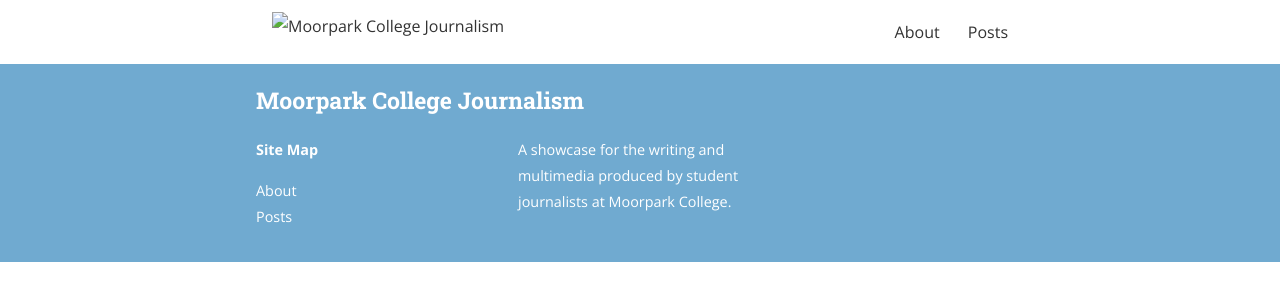
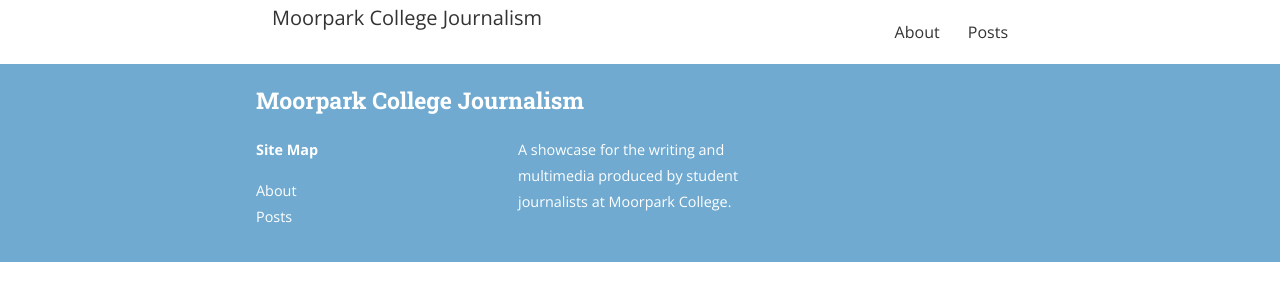
Before and after one commit to seangreene/mcjournalism, a Jekyll site: the page built from index.md, in a window 1280 px wide. Shown: the top 301 px of the page. Built offline with Jekyll 4.4.1, drawn with Linux system fonts in a browser that asks for light colours; nearby versions of some CDN libraries; the list of posts is cut into pages by our own code; a style sheet for code colours, icons or effects is not loaded.

Commit message:
actually no logo

```diff
--- a/_config.yml
+++ b/_config.yml
@@ -21,7 +21,7 @@
 baseurl: "/mcjournalism" # the subpath of your site, e.g. /blog/
 url: "https://seangreene.github.io" # the base hostname & protocol for your site
 cover: ""
-logo: ""
+# logo: ""
 
 # Build settings
 markdown: kramdown
```
